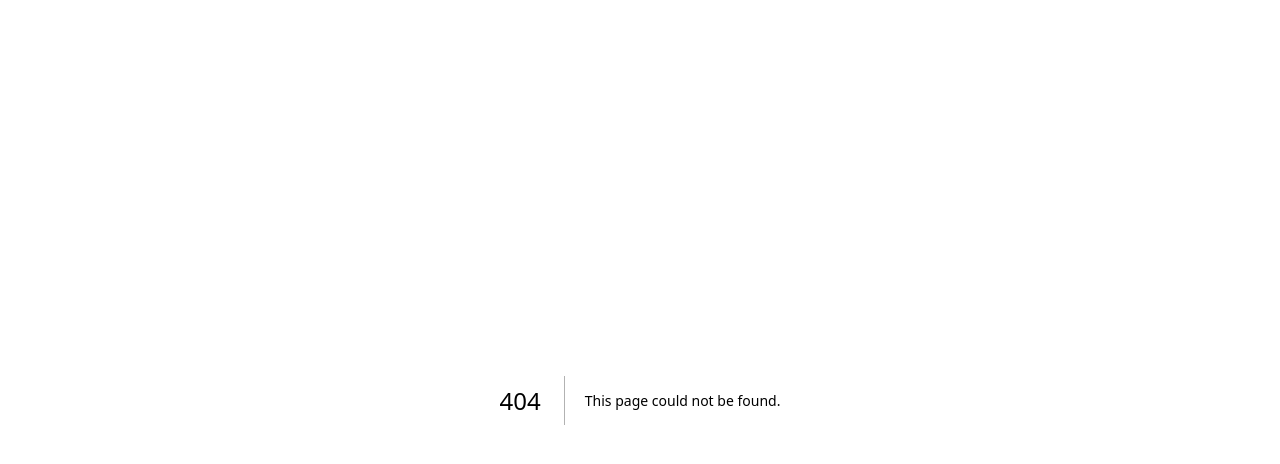
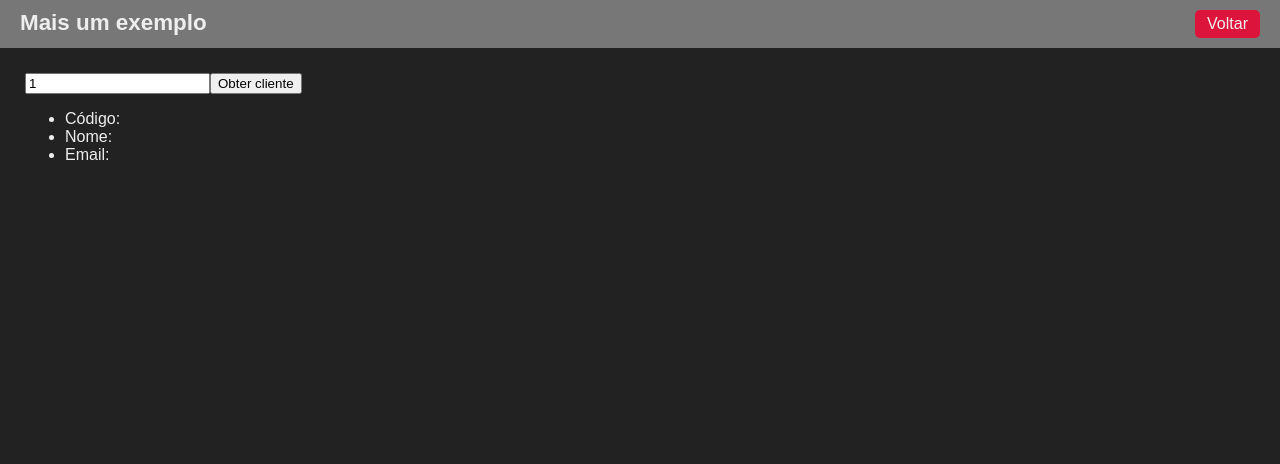
Before and after one commit to Marcelojr29/Aulao_Nextjs, a Next.js app: page /integracao_1 in a window 1280 px wide. Before the commit this address had no page. Shown: the top 464 px of the page. Built offline with nearby package versions, Linux system fonts and the light colour scheme.

Commit message:
integracao com api

```diff
--- a/src/pages/index.jsx
+++ b/src/pages/index.jsx
@@ -17,6 +17,7 @@ export default function Inicio() {
       <Navegador texto="Navegação #01" destino="/navegacao" cor="green" />
       <Navegador texto="Navegação #02" destino="/cliente/am-2/123" cor="blue" />
       <Navegador texto="Componente com estado" destino="/estado" cor="pink" />
+      <Navegador texto="Integração com API #01" destino="/integracao_1" cor="#42a9a9" />
     </div>
   );
 }
--- /dev/null
+++ b/src/pages/integracao_1.jsx
@@ -0,0 +1,31 @@
+import Layout from "@/components/Layout";
+import { useState } from "react";
+
+export default function Integracao() {
+  const [codigo, setCodigo] = useState(1);
+  const [cliente, setCliente] = useState({});
+
+  async function obterCliente() {
+    const res = await fetch(`http://localhost:3000/api/clientes/${codigo}`)
+    const dados = await res.json()
+    setCliente(dados)
+
+    // fetch(`http://localhost:3000/api/clientes/${codigo}`)
+    //   .then((res) => res.json())
+    //   .then((dados) => setCliente(dados));
+  }
+
+  return (
+    <Layout>
+      <div>
+        <input type="number" value={codigo} onChange={e => setCodigo(e.target.value)} />
+        <button onClick={obterCliente}>Obter cliente</button>
+      </div>
+      <ul>
+        <li>Código: {cliente.id} </li>
+        <li>Nome: {cliente.nome}</li>
+        <li>Email: {cliente.email}</li>
+      </ul>
+    </Layout>
+  );
+}
```
